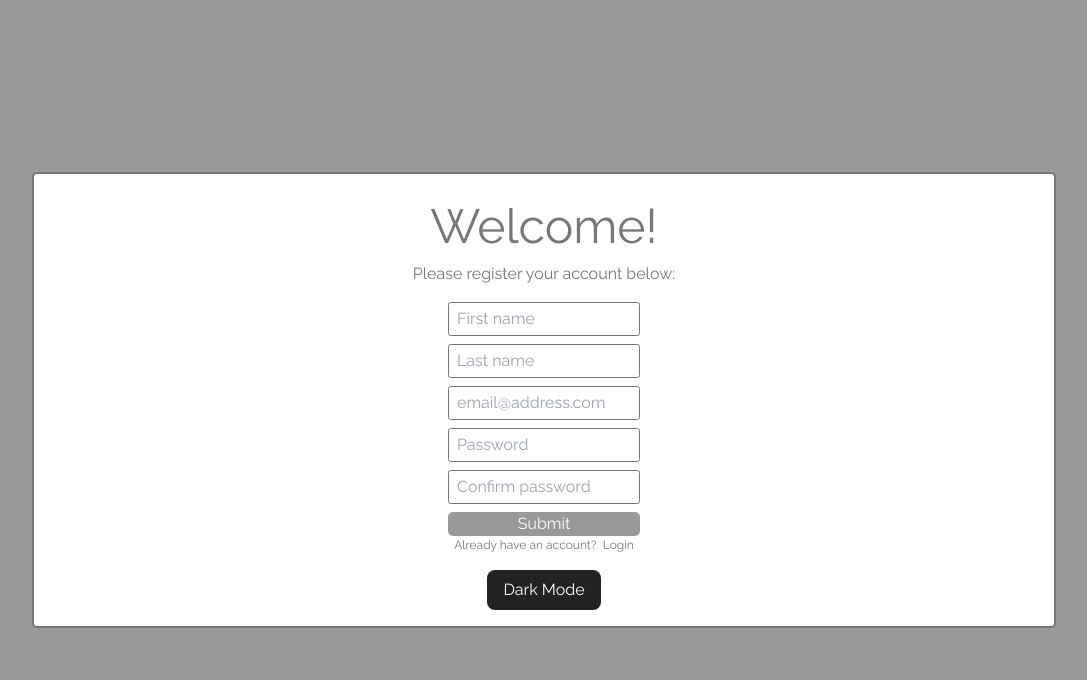
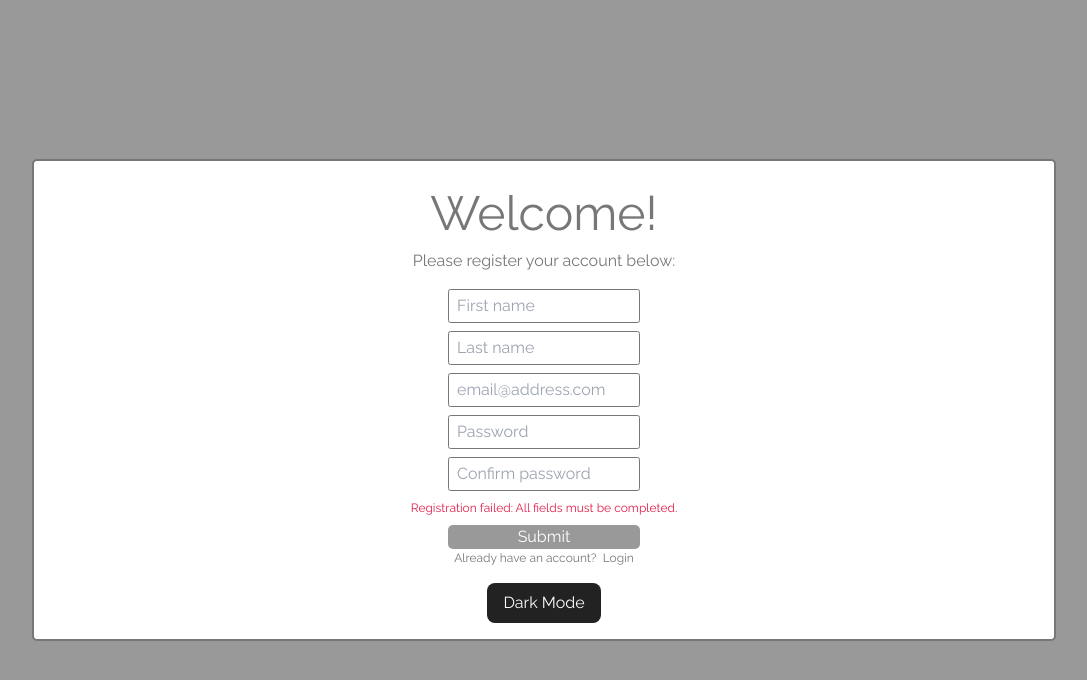
Before and after one commit to ellewright/Todo-List-App, a React (Vite) app in the folder client/: page /register in a window 1280 px wide. Shown: the top 680 px of the page, without its empty margins (96-1183 px from the left). Built offline with nearby package versions, Linux system fonts and the light colour scheme; no server answers.

Commit message:
Add RegisterPage error handling

```diff
--- a/client/src/pages/RegisterPage/RegisterPage.jsx
+++ b/client/src/pages/RegisterPage/RegisterPage.jsx
@@ -9,6 +9,8 @@ export default function RegisterPage() {
     const [email, setEmail] = useState("")
     const [password, setPassword] = useState("")
     const [retypedPassword, setRetypedPassword] = useState("")
+
+    const [hasError, setHasError] = useState(false)
 
     const navigate = useNavigate()
 
@@ -45,10 +47,10 @@ export default function RegisterPage() {
                 })
                 navigate("/login")
             } catch (e) {
-                console.error(e)
+                setHasError(true)
             }
         } else {
-            console.error("Password fields do not match!")
+            setHasError(true)
         }
     }
 
@@ -102,6 +104,11 @@ export default function RegisterPage() {
                             onChange={handleRetypedPassword}
                         />
                     </div>
+                    <div className={`error-container ${!hasError ? "hidden" : ""}`}>
+                        <p>
+                            Registration failed: All fields must be completed.
+                        </p>
+                    </div>
                     <div className="register-buttons">
                         <input
                             className="register-submit-button"
```
